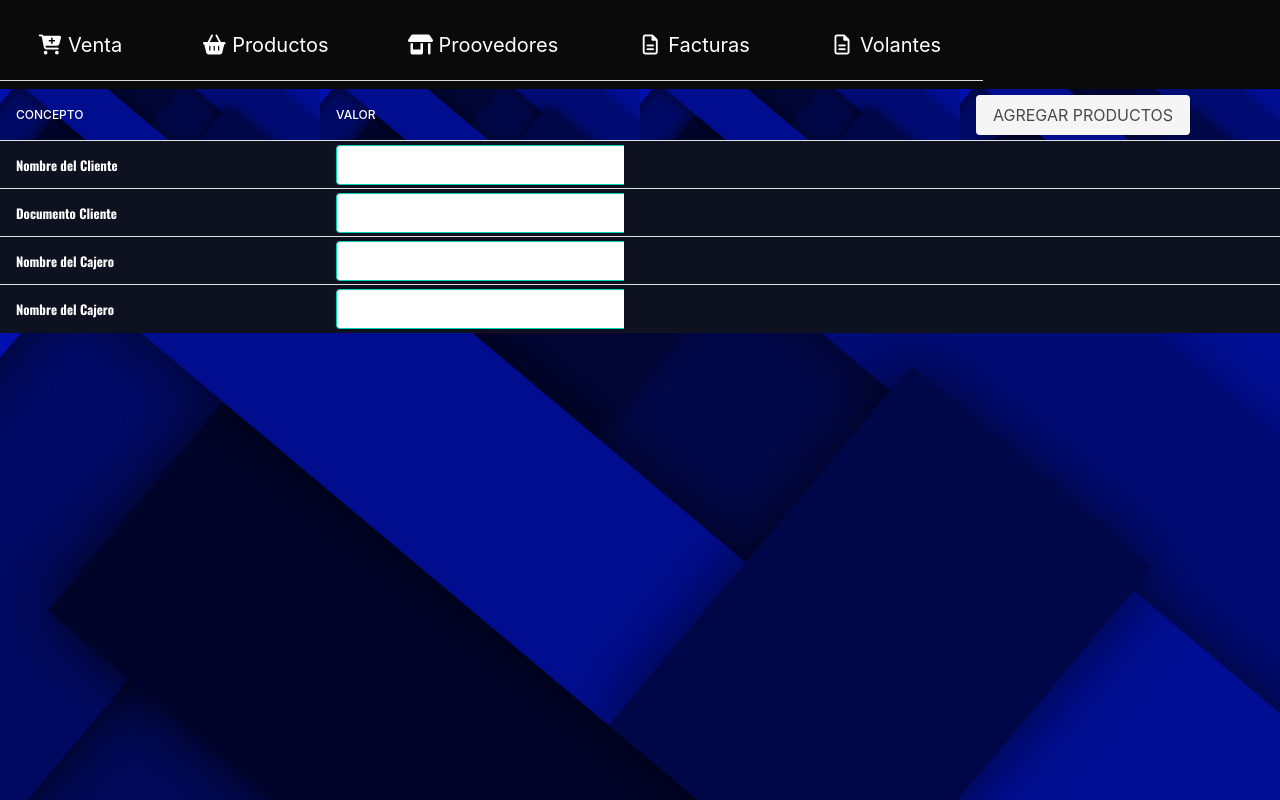
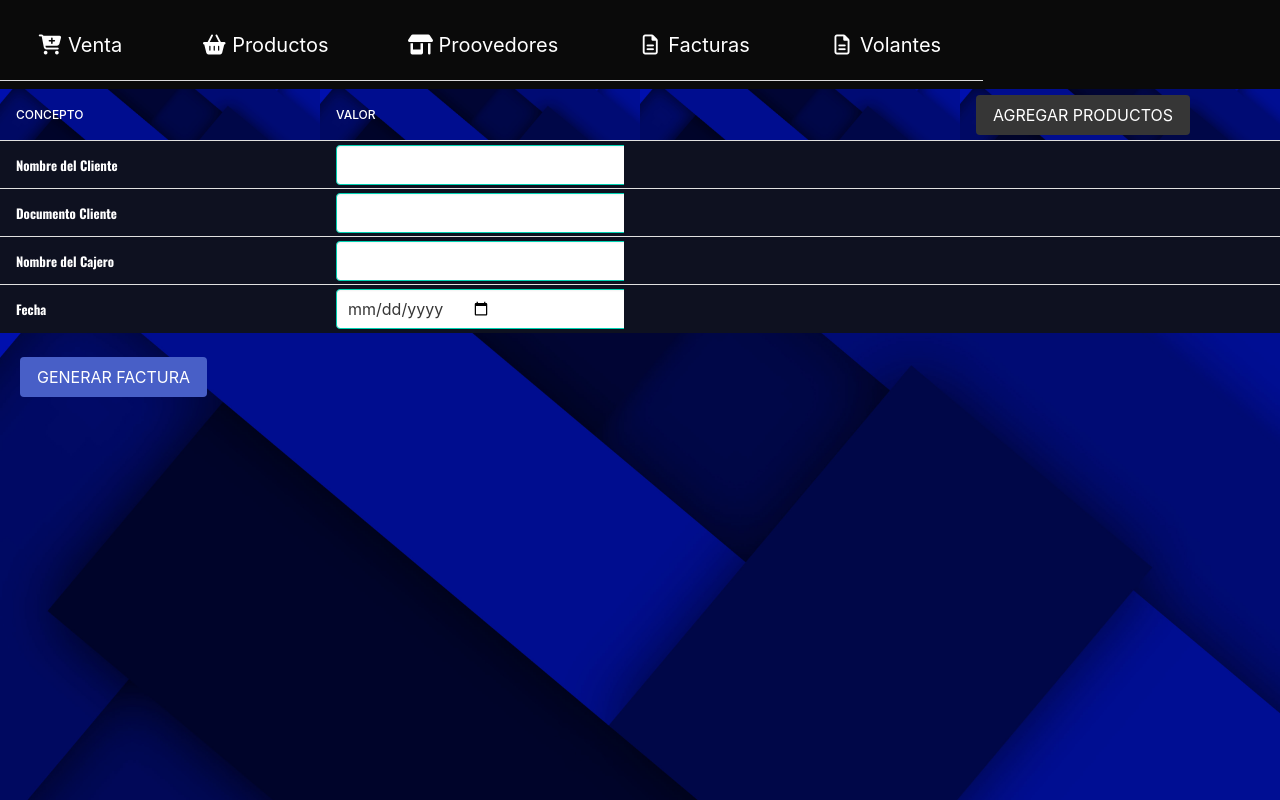
Before and after one commit to juangil991/FrontSistemaFacturas, a React (Create React App) app: page /venta in a window 1280 px wide. Built offline with nearby package versions, Linux system fonts and the light colour scheme.

Commit message:
se añade el guardado de factura en la base de datos

```diff
--- a/src/Actions/Factura/postFacturaAction.js
+++ b/src/Actions/Factura/postFacturaAction.js
@@ -1,9 +1,9 @@
 import { postFactura_ActionType as ActionType } from "../../Constans/Factura";
 
-export const fetchPostFacturaRequest=(url)=>async(dispatch)=>{
+export const fetchPostFacturaRequest=()=>async(dispatch)=>{
     dispatch({
         type: ActionType.POST_FACTURA_REQUEST,
-        result: url
+        result: "REQUESTING"
     })
 }
 
@@ -22,19 +22,29 @@ export const fetchPostFacturaError=(error)=>async(dispatch)=>{
 }
 
 
-const fetchFacturaPost=(id)=>{
+const fetchFacturaPost=(nombre,documento,nombreCajero,fecha,productos,total)=>{
+    const request={
+        "documentoCliente":documento,
+        "fecha":fecha,
+        "nombreCajero":nombreCajero,
+        "nombreCliente":nombre,
+        "productos":productos,
+        "total":total
+
+    }
     return(dispatch)=>{
-        dispatch(fetchGetFacturaRequest(id));
-        fetch(`http://localhost:8080/Facturas`,{
-            method: 'POST', // *GET, POST, PUT, DELETE, etc.
+        dispatch(fetchPostFacturaRequest());
+        fetch(`http://localhost:8080/factura/save`,{
+            method: 'POST', // *Post, POST, PUT, DELETE, etc.
             headers: {
                 'Content-Type': 'application/json'
-            }
+            },
+            body: JSON.stringify(request)
         }).then(Response=>Response.json())
         .then(json=>{
-            dispatch(fetchGetFacturaSuccess(json))
+            dispatch(fetchPostFacturaSuccess(json))
         }).catch(error=>{
-            dispatch(fetchGetFacturaError("no se pudo eliminar el Factura seleccionado"))
+            dispatch(fetchPostFacturaError("no se pudo eliminar el Factura seleccionado"))
         });
     }
 
--- a/src/Components/ProductosDatatable.jsx
+++ b/src/Components/ProductosDatatable.jsx
@@ -46,9 +46,8 @@ const ProductosDatatable = (props) => {
         },
         {
             name: 'AÑADIR PRODUCTO',
-            selector: row =><NavLink to="/Venta"><button class="input is-primary"
+            selector: row =><NavLink to="/Venta"><button class="button is-link"
             onClick={()=>{
-
                 dispatch(props.fetchProductoRestarCantidad(row.id,row,cantidad));
             }}
             >
--- a/src/Components/Venta2.jsx
+++ b/src/Components/Venta2.jsx
@@ -1,128 +1,124 @@
 import React, { useEffect, useState } from 'react'
 import { connect } from 'react-redux';
 import { useDispatch } from 'react-redux';
+import fetchFacturaPost from '../Actions/Factura/postFacturaAction';
 import styledComponents from 'styled-components';
 import DataTable, { createTheme } from 'react-data-table-component';
 import { NavLink } from 'react-router-dom';
-import  {fetchProductoAddCantidades } from '../Actions/Factura/agregarProductoFactura';
+import { fetchProductoAddCantidades } from '../Actions/Factura/agregarProductoFactura';
 
 
 const Venta2 = (props) => {
     const dispatch = useDispatch();
+    const [nombre,setNombre]=useState();
+    const [documento,setDocumento]=useState()
+    const [nombreCajero,setNombreCajero]=useState()
+    const [fecha,setFecha]=useState()
     const columns = [
-        {
-            name: 'CONCEPTO',
-            selector: row => row.name
-        },
-        {
-            name: 'VALOR',
-            selector: row => row.input
-        },
-        {
-            name: '',
-            selector: row => row.cantidad
-        },
-        {
-            name:<NavLink to="/productos2"><button class="button is-light">AGREGAR PRODUCTOS</button></NavLink>,
-            selector: row => row.precioProducto
-        },
-
-
+        {name: 'CONCEPTO',
+            selector: row => row.name},
+        {name: 'VALOR',
+            selector: row => row.input},
+        {name: '',
+            selector: row => row.cantidad},
+        {name: <NavLink to="/productos2"><button className="button is-dark">AGREGAR PRODUCTOS</button></NavLink>,
+            selector: row => row.precioProducto},
     ]
 
     const data = [
-        {
-            name: 'Nombre del Cliente', input: <div>
-                <td><input class="input is-primary" type="text" style={{width:'300px'}} /></td></div>
+        {name: 'Nombre del Cliente', input: <div>
+            <td><input className="input is-primary" type="text" style={{ width: '300px' }}
+            onChange={(e)=>{
+                setNombre(e.target.value)
+            }}
+            /></td></div>
         },
 
-        {
-            name: 'Documento Cliente', input: <div>
-            <td><input class="input is-primary" type="text" style={{width:'300px'}} /></td></div>
+        { name: 'Documento Cliente', input: <div>
+                <td><input className="input is-primary" type="text" style={{ width: '300px' }}
+                    onChange={(e)=>{
+                        setDocumento(e.target.value)
+                    }}
+                /></td></div>
         },
 
-        {
-            name: 'Nombre del Cajero', input: <div>
-            <td><input class="input is-primary" type="text" style={{width:'300px'}} /></td></div>
+        {name: 'Nombre del Cajero', input: <div>
+                <td><input className="input is-primary" type="text" style={{ width: '300px' }}
+                   onChange={(e)=>{
+                    setNombreCajero(e.target.value)
+                    console.log(props.productos)
+                }}
+                /></td></div>
         },
 
-        {
-            name: 'Nombre del Cajero', input:<div>
-            <td><input class="input is-primary" type="text" style={{width:'300px'}} /></td></div>
-        },
+        {name: 'Fecha', input: <div>
+            <td><input className="input is-primary" type="date" style={{ width: '300px' }}
+              onChange={(e)=>{
+                setFecha(e.target.value)
+            }}
+            /></td></div>
+            },
     ]
 
     const column2 = [
-        {
-            name: 'NOMBRE PRODUCTO',
-            selector: row => row.nombreProducto
-        },
-        {
-            name: 'CANTIDAD',
-            selector: row => row.cantidadProducto
-        },
-        {
-            name: 'PRECIO',
-            selector: row => row.precioProducto
-        },
-        {
-            name: 'TOTAL',
-            selector: row => row.totalProducto
-        },
-        {
-            name: 'ELIMINAR PRODUCTOS',
-            selector: row =><NavLink to="/Venta"><button class="input is-primary"
-            onClick={()=>{
+        {name: 'NOMBRE PRODUCTO',
+            selector: row => row.nombreProducto },
 
-                dispatch(props.fetchProductoAddCantidades(row.id,row,row.cantidadProducto));
-            }}
+        {name: 'CANTIDAD',
+            selector: row => row.cantidadProducto},
+        {name: 'PRECIO',
+            selector: row => row.precioProducto },
+
+        {name: 'TOTAL',
+            selector: row => row.totalProducto},
+
+        {name: 'ELIMINAR PRODUCTOS',
+            selector: row => <NavLink to="/Venta"><button className="button is-danger"
+                onClick={() => {
+
+                    dispatch(props.fetchProductoAddCantidades(row.id, row, row.cantidadProducto));
+                }}
             >
-                <a><i class="fa-solid fa-trash-can"></i></a>
-            </button></NavLink>
-        }
+                <a><i className="fa-solid fa-trash-can"></i></a>
+            </button></NavLink>}
 
     ]
 
     const column3 = [
-        {
-            name: 'TOTAL PRODUCTOS',
-
-        },     {
-            name: '',
-
-        },
-        {
-            name: '',
-
-        },
-        {
-            name: '',
-            selector: row => row.total
-        }
+        {name: 'TOTAL PRODUCTOS', },
+        {name: '',},
+        {name: '',},
+        {name: '',selector: row => row.total},
+        {name: '' },
 
     ]
 
     const data3 = [
-        {
-            total:props.total
-        }
+        {total: props.total}
     ]
 
     return (<>
 
-        <div class="table-responsive">
+        <div className="table-responsive">
             <DataTable
                 columns={columns}
                 data={data}
             />
-          {props.productos.length>0 &&  <DataTable
+            {props.productos.length > 0 && <DataTable
                 columns={column2}
                 data={props.productos}
             />}
-             {props.productos.length>0 &&  <DataTable
+            {props.productos.length > 0 && <DataTable
                 columns={column3}
                 data={data3}
             />}
+            <br />
+            <button className="button is-link" style={{ left: '20px' }}
+               onClick={()=>{
+                dispatch(props.fetchFacturaPost(nombre,documento,nombreCajero,fecha,props.productos,props.total))
+            }}
+
+            >GENERAR FACTURA</button>
 
         </div>
     </>);
@@ -131,11 +127,11 @@ const Venta2 = (props) => {
 const stateMapToPros = state => {
     return {
         productos: state.agregarProductoFactura.productos,
-        total:state.agregarProductoFactura.total
+        total: state.agregarProductoFactura.total
     }
 }
 const mapDispatchToProps = () => ({
-    fetchProductoAddCantidades
+    fetchProductoAddCantidades, fetchFacturaPost
 })
 
-export default connect(stateMapToPros,mapDispatchToProps)(Venta2)
+export default connect(stateMapToPros, mapDispatchToProps)(Venta2)
--- a/src/Reducers/index.js
+++ b/src/Reducers/index.js
@@ -4,10 +4,11 @@ import deleteProductos from "./Productos/deleteProductos";
 import postProductos from "./Productos/postProductos";
 import putProductos from "./Productos/putProductos";
 import agregarProductoFactura from "../Reducers/Factura/agregarProductoFactura";
+import postFactura from "./Factura/postFactura";
 
 
 const rootReducers=combineReducers({
-    getProductos, deleteProductos,postProductos,putProductos,agregarProductoFactura
+    getProductos, deleteProductos,postProductos,putProductos,agregarProductoFactura,postFactura
 });
 
 export default rootReducers;
```
